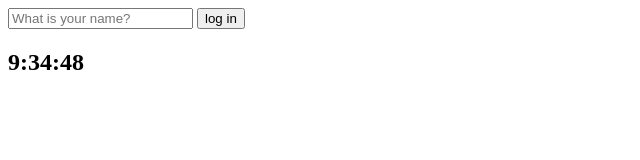
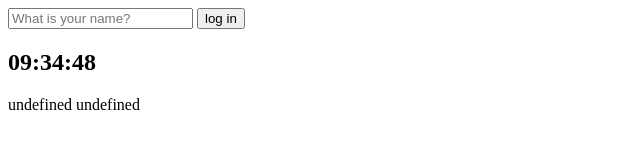
Before and after one commit to yunii118/Clone_Momentum, a plain HTML site: page index.html in a window 1280 px wide. Shown: the whole page, without its empty margins (0-640 px from the left). Drawn offline with Linux system fonts and the light colour scheme.

Commit message:
시계 설정, 인용구

```diff
--- a/index.html
+++ b/index.html
@@ -18,7 +18,13 @@
     <h2 id="clock">00:00:00</h2>
     <h1 id="greeting" class="hidden"></h1>
 
+    <div id="quote">
+        <span></span>
+        <span></span>
+    </div>
+
     <script src="js/greetings.js"></script>
     <script src="js/clock.js"></script>
+    <script src="js/quotes.js"></script>
 </body>
 </html>
--- a/js/clock.js
+++ b/js/clock.js
@@ -2,7 +2,10 @@ const clock = document.querySelector("#clock");
 
 function getClock(){
     const date = new Date();
-    clock.innerText = `${date.getHours()}:${date.getMinutes()}:${date.getSeconds()}`
+    const hours = String(date.getHours()).padStart(2, "0");
+    const minutes = String(date.getMinutes()).padStart(2, "0");
+    const seconds = String(date.getSeconds()).padStart(2, "0");
+    clock.innerText = `${hours}:${minutes}:${seconds}`
 }
 // interval : 반드시 일어나야하는것. 매 2초마다 라곻 설정하면 2초마다 해당 함수가 실행되어야함
 // setInterval(실행할 함수, ms)
--- /dev/null
+++ b/js/quotes.js
@@ -0,0 +1,66 @@
+const quotes = [
+{
+    quote : "quote1",
+    author : "author1"
+},
+
+{
+    quote : "quote2",
+    author : "author2"
+},
+{
+    quote : "quote3",
+    author : "author3"
+},
+{
+    quote : "quote4",
+    author : "author4"
+},
+{
+    quote : "quote5",
+    author : "author5"
+},
+{
+    quote : "quote6",
+    author : "author6"
+},
+{
+    quote : "quote7",
+    author : "author7"
+},
+{
+    quote : "quote8",
+    author : "author8"
+},
+{
+    quote : "quote9",
+    author : "author9"
+},
+{
+    quote : "quote10",
+    author : "author10"
+}
+
+];
+
+const quote = document.querySelector("#quote span:first-child");
+const author = document.querySelector("#quote span:last-child");
+
+const leng = quotes.length;
+
+setQuote();
+
+
+function setQuote(){
+    if(localStorage.getItem("todaysQuote") == null){
+        const today = quotes[Math.floor(Math.random() * leng)];
+        setInterval(todaysQuote(today),86400 );
+    }
+    const todayQuote = localStorage.getItem("todaysQuote").toString();
+    quote.innerText = todayQuote.quote;
+    author.innerText = todayQuote.author;
+}
+
+function todaysQuote(today){
+    localStorage.setItem("todaysQuote", today);
+}
```
Also changed, not shown: app.js (added, +23 -0 lines).
